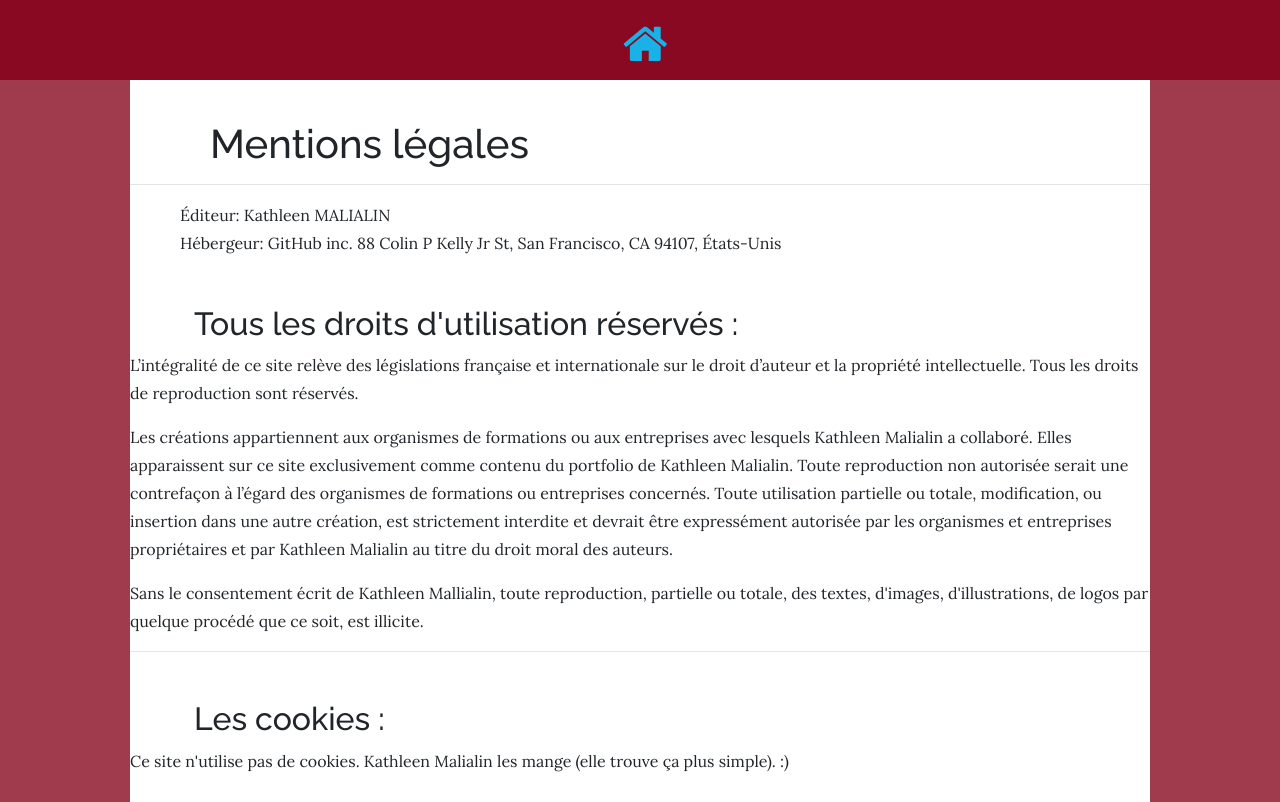
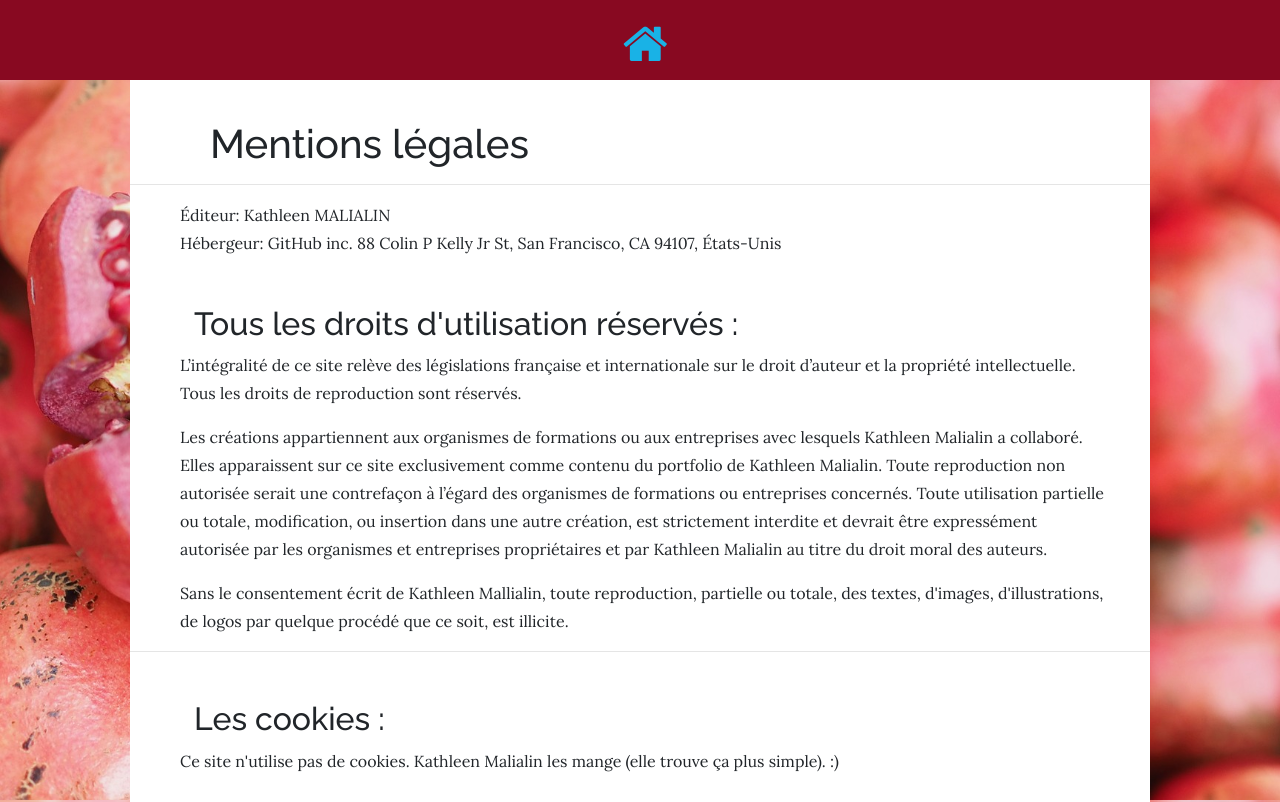
Before and after one commit to Kath97/kath97.github.io, a website: page cv/mentions-legales.html in a window 1280 px wide. Shown: the top 802 px of the page. Drawn offline with Linux system fonts and the light colour scheme; files whose address does not match are found by name.

Commit message:
modif-ml

```diff
--- a/cv/css/privacy.css
+++ b/cv/css/privacy.css
@@ -1,7 +1,7 @@
 /* Background */
 body {
 background-color:#a03a4d;
-background-image:url(img/);
+background-image: url("../img/fruit-3200173_1920.jpg");
 }
 
 #page {
@@ -36,11 +36,9 @@ background-image:url(img/);
     padding-left:2em;
 }
 
-.txt {
-    width: 50px;
+.txt, #page-ml p {
     margin-left:50px;
     margin-right:20px;
-    width:1020px;
     text-align:left;
     padding-right:20px;
 }
--- a/cv/mentions-legales.html
+++ b/cv/mentions-legales.html
@@ -23,11 +23,11 @@
     <!-- Custom styles for this template -->
     <link href="css/business-casual.min.css" rel="stylesheet">
     <link href="css/privacy.css" rel="stylesheet">
+    <link href="css/style.css" rel="stylesheet">
 
 </head>
 
-<body>
-      <div id="background"></div>
+<body id="page-ml">
     <!-- Navigation -->
     <nav id="navbar">
         <a href="index.html">
```
